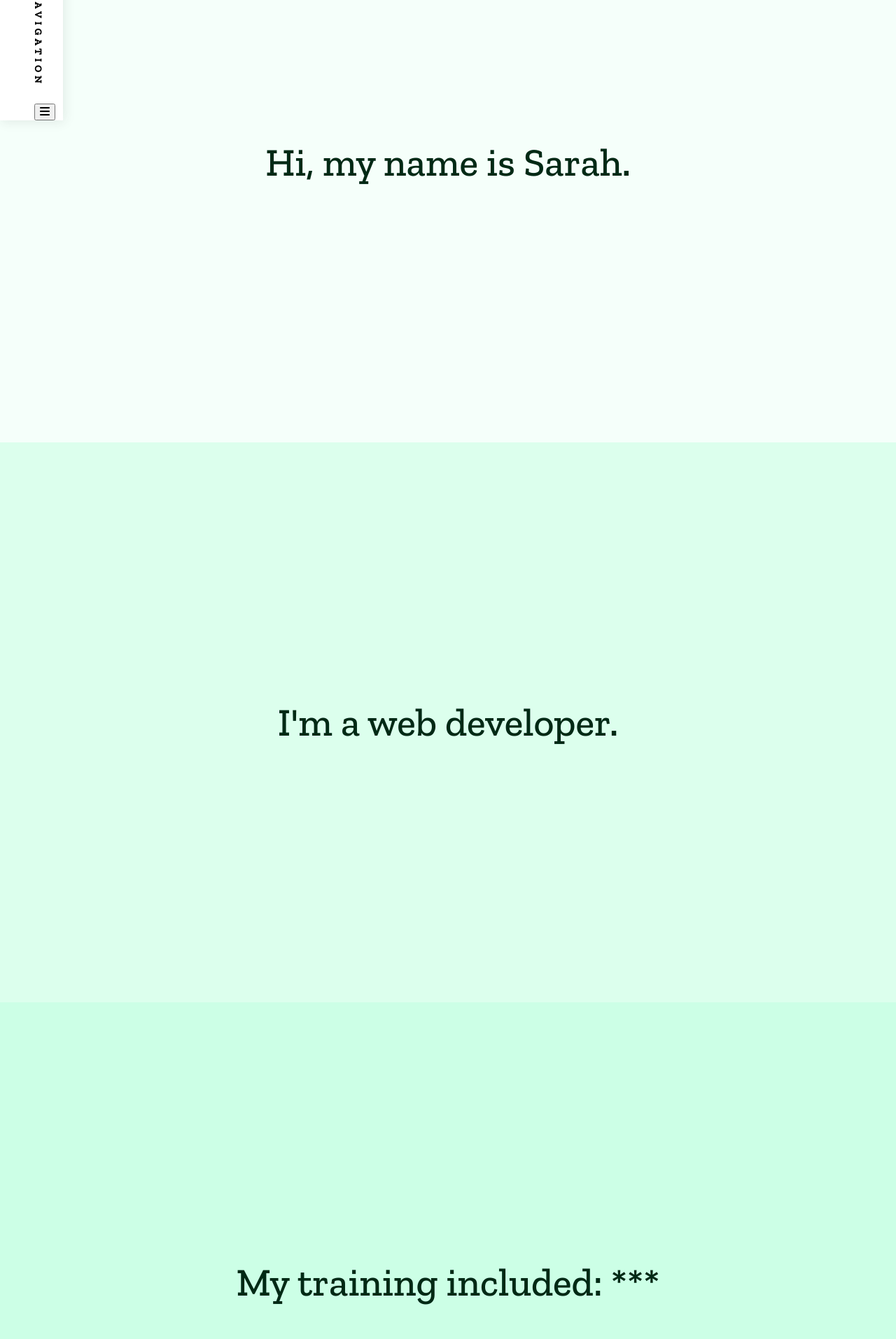
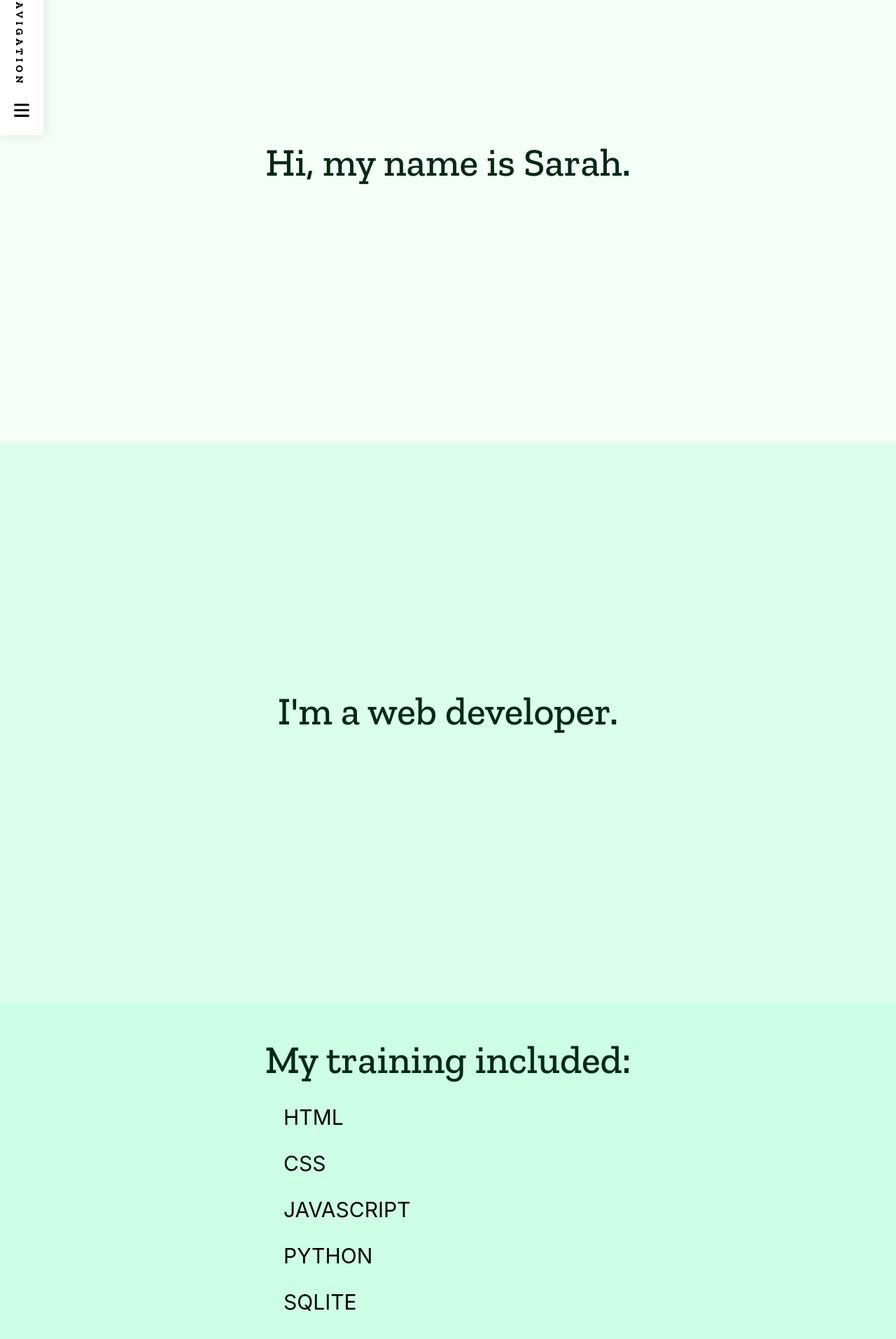
Before and after one commit to SarahIrons/SarahIronsPortfolio, a React (Create React App) app: page / in a window 1280 px wide. Shown: the part 168-2081 px from the top of the page at 70% size. Built offline with nearby package versions, Linux system fonts and the light colour scheme.

Commit message:
feat: a lot of updates

```diff
--- a/package.json
+++ b/package.json
@@ -13,6 +13,7 @@
     "@testing-library/user-event": "^13.5.0",
     "react": "^18.2.0",
     "react-dom": "^18.2.0",
+    "react-intersection-observer": "^9.8.0",
     "react-scripts": "5.0.1",
     "sass": "^1.70.0",
     "web-vitals": "^2.1.4"
--- a/src/App.js
+++ b/src/App.js
@@ -1,20 +1,36 @@
 import './App.scss';
+
+import { FontAwesomeIcon } from '@fortawesome/react-fontawesome';
+import { faLinkedin,faSquareGithub} from  "@fortawesome/free-brands-svg-icons";
+import { faEnvelope} from '@fortawesome/free-solid-svg-icons';
+
 import ContentSection from './components/ContentSection';
 import NavigationPanel from './components/Navigation';
-import { FontAwesomeIcon } from '@fortawesome/react-fontawesome';
-import { faLinkedin,faSquareGithub} from  "@fortawesome/free-brands-svg-icons";
+import RevealEffect from './components/RevealEffect';
+
+
 
 function App() {
   return (
   <>
     <NavigationPanel/>
-    <ContentSection id="about"><h1>Hi, my name is Sarah.</h1></ContentSection>
-    <ContentSection id="work" className="two"><h1>I'm a web developer.</h1></ContentSection>
-    <ContentSection id="skills" className="three"><h1>My training included: ***</h1></ContentSection>
+    <ContentSection id="about">
+      <h1>Hi, my name is Sarah.</h1>
+
+    </ContentSection>
+    <ContentSection id="work" className="two"><h1>I'm a web developer.</h1>
+    <p></p></ContentSection>
+    <ContentSection id="skills" className="three"><h1>My training included:</h1>
+
+      <RevealEffect listItems={["HTML", "CSS", "JavaScript", "Python","SQLite","jQuery","React","Bootstrap","Sass"]} />
+
+
+    </ContentSection>
+
     <ContentSection id="contact" className="four">
       <h1>Here is how to reach me:</h1>
-      <ul>
-        <li><a href = "mailto: sarahirons11@gmail.com">sarahirons11@gmail.com</a></li>
+      <ul id="contact-info">
+        <li><a href = "mailto: sarahirons11@gmail.com"><FontAwesomeIcon icon={faEnvelope}/></a></li>
         <li><a href="https://www.linkedin.com/in/sarah-e-irons/"><FontAwesomeIcon icon={faLinkedin}/></a></li>
         <li><a href="https://github.com/SarahIrons"><FontAwesomeIcon icon={faSquareGithub}/></a></li>
       </ul>
--- a/src/App.scss
+++ b/src/App.scss
@@ -105,3 +105,11 @@ h1 {
 .underline {
   text-decoration: underline;
 }
+
+#contact-info {
+
+  text-align: center;
+
+  a{ color:rgb(90, 46, 193);}
+
+}
--- a/src/components/ContentSection/styles.scss
+++ b/src/components/ContentSection/styles.scss
@@ -2,12 +2,15 @@
 .content-section {
   $main: #F5FFFA;
   background-color: $main;
-    height: 100vh;
+    min-height: 100vh;
     width: 100%;
     display: flex;
     align-items: center;
     justify-content: center;
     flex-direction: column;
+    padding: 20px;
+    box-sizing: border-box;
+    overflow: hidden;
     &.two{background: darken($main, 5%)};
     &.three{background: darken($main, 8%)};
     &.four{
@@ -16,6 +19,7 @@
       li{
         font-size: 40px;
       }
+
       ul{
           list-style-type: none;
           padding-left: 0;
@@ -23,4 +27,9 @@
       }
     }
     h1{color: darken($main,90%);}
+    @media only screen and (min-width:600px){
+      padding-inline: 150px;
+      padding-block: 40px;
+    }
+
   }
--- a/src/components/Navigation/index.js
+++ b/src/components/Navigation/index.js
@@ -5,16 +5,16 @@ import { FontAwesomeIcon } from '@fortawesome/react-fontawesome';
 
 const NavigationPanel = (props) => {
 
-    const [isOpen, setIsOpen] = useState('close');
+    const [isOpen, setIsOpen] = useState('nav--close');
 
     return (
     <>
         <div className="navbar--container sticky">
             <div className="navbar--title"><h4>navigation</h4></div>
-            <button onClick={()=>{setIsOpen('open')}} className="navbar--icon"><FontAwesomeIcon icon={faBars}/></button>
+            <button aria-label="open nav menu" onClick={()=>{setIsOpen('')}} className="nav__button--open nav__button"><FontAwesomeIcon icon={faBars}/></button>
         </div>
-        <div className={`nav--open ${isOpen} sticky`}>
-            <button onClick={()=>{setIsOpen('close')}} className="nav--open-icon"><FontAwesomeIcon icon={faXmark} /></button>
+        <div className={`nav ${isOpen} sticky`}>
+            <button  aria-label="close nav menu" onClick={()=>{setIsOpen('nav--close')}} className="nav__button--close nav__button"><FontAwesomeIcon icon={faXmark} /></button>
             <div className="nav--open-title">explore</div>
             <div className="nav--open-menu">
                 <a href="#about">about</a>
--- a/src/components/Navigation/styles.scss
+++ b/src/components/Navigation/styles.scss
@@ -8,11 +8,12 @@ $ease-slow: all .4s ease-out;
     z-index: 10;
   }
   .navbar--container {
-    top: 15%;
+    top: 5%;
     background: $white;
-    height: 220px;
-    width: 90px;
     box-shadow: 2px 2px 15px rgba($dark, .1);
+    @media only screen and (min-width:600px){
+      top: 15%;
+    }
   }
   .navbar--icon {
     margin-top: 24px;
@@ -24,40 +25,39 @@ $ease-slow: all .4s ease-out;
     }
   }
   .navbar--title {
-    margin-left: 27px;
     margin-top: 35px;
+    display: none;
     h4 {
       writing-mode: vertical-rl;
       font-family: "Zilla Slab";
       letter-spacing: .34em;
       text-transform: uppercase;
       font-size: 0.9em;
+
     }
+    @media only screen and (min-width:600px){
+      display: block;
+    }
+
   }
 
   //navigation open
 
-  .nav--open {
+  .nav{
     height: 100vh;
     width: 300px;
     background: $white;
     transition: $ease-slow;
     opacity: 1;
     box-shadow: 2px 2px 15px rgba($dark, .1);
+
+    &.nav--close {
+      transform: translateX(-300px);
+      transition: $ease-slow;
+      opacity: 0;
+    }
   }
 
-  .nav--open-icon {
-    text-align: right;
-    padding: 20px;
-    i {
-      font-size: 1.8em;
-      color: $main;
-      &:hover {
-        color: $dark;
-        cursor: pointer;
-      }
-    }
-  }
 
   .nav--open-title {
     font-family: "Zilla Slab";
@@ -66,6 +66,7 @@ $ease-slow: all .4s ease-out;
     letter-spacing: .2em;
     text-align: center;
     margin-top: 35%;
+
   }
 
   .nav--open-menu {
@@ -82,8 +83,28 @@ $ease-slow: all .4s ease-out;
     }
   }
 
-  .close {
-    transform: translateX(-300px);
-    transition: $ease-slow;
-    opacity: 0;
+
+
+  .nav__button {
+    background: transparent;
+    border: none;
+    padding:5px;
+    font-size: 25px;
+    &--close {
+      position: absolute;
+      right: 10px;
+    }
+
+    &--open {
+      text-align: right;
+      padding: 20px;
+      i {
+        font-size: 1.8em;
+        color: $main;
+        &:hover {
+          color: $dark;
+          cursor: pointer;
+        }
+      }
+    }
   }
--- /dev/null
+++ b/src/components/RevealEffect/RevealEffectItem.js
@@ -0,0 +1,22 @@
+import React, {useState} from 'react';
+import { InView } from 'react-intersection-observer';
+
+
+// destructuring an object in JS, and destructuring props in a React Component
+// Intersection Observer
+// useState
+const RevealEffectItem = ({item}) => {
+    const [itemPostViewClass, setItemPostViewClass]= useState('')
+
+    const updateClass = (shouldUpdateClass) =>{
+        if(itemPostViewClass !== 'reveal-effect__item--been-viewed' && shouldUpdateClass)
+        setItemPostViewClass('reveal-effect__item--been-viewed')
+    }
+
+    return <InView as='li' className={`reveal-effect__item ${itemPostViewClass}`} onChange={(isInView)=>updateClass(isInView)} >
+        <span className='reveal-effect__text'>{item}</span>
+    </InView>
+
+}
+
+export default RevealEffectItem;
--- /dev/null
+++ b/src/components/RevealEffect/index.js
@@ -0,0 +1,19 @@
+import React from 'react';
+import './styles.scss';
+import RevealEffectItem from './RevealEffectItem';
+
+// destructuring an object in JS, and destructuring props in a React Component
+const RevealEffect = ({id, className, listItems=[] }) => {
+
+    return (
+        <ul id={id} className={`reveal-effect ${className}`}>
+            {
+                listItems.map((item)=>{
+                    return <RevealEffectItem item={item}/>
+                })
+            }
+        </ul>
+     )
+}
+
+export default RevealEffect;
--- /dev/null
+++ b/src/components/RevealEffect/styles.scss
@@ -0,0 +1,87 @@
+.reveal-effect {
+    padding-inline-start: 0px;
+    width: 100%;
+    margin-inline: auto;
+    @media only screen and (min-width:600px){
+        width: 50%;
+    }
+    &__item{
+        width: fit-content;
+        max-width: 100%;
+        box-sizing: border-box;
+        font-size: 30px ;
+        list-style-type: none;
+        text-transform: uppercase;
+        position: relative;
+        margin-block: 10px;
+
+        padding:10px;
+        padding-inline-end: 25%;
+        @media only screen and (min-width:600px){
+           padding-inline-end: 50%;
+          }
+
+
+        &::after{
+            background-color: rgb(90, 46, 193);
+        }
+
+        &:nth-of-type(2)::after,
+        &:nth-of-type(2n+3)::after{
+            background-color: rgb(31, 63, 203);
+        }
+
+        &:nth-of-type(3n+3)::after{
+            background-color: rgb(101, 8, 101);
+        }
+
+
+        &--been-viewed{
+            &::after{
+                content: "";
+                position:absolute;
+                inset: 0;
+                animation-name:reveal-effect;
+                animation-duration: 1.5s;
+                animation-timing-function: ease-in-out;
+                animation-delay: .5s;
+                width: 0;
+            }
+            .reveal-effect__text{
+                animation:reveal-text 2s ease-in-out;
+                opacity: 1;
+                text-align: center;
+            }
+        }
+    }
+    &__text{
+      opacity: 0;
+    }
+    @keyframes reveal-effect {
+        0%{
+            width: 0;
+            left:0;
+        }
+        44%{
+            width: 100%;
+            left: 0;
+        }
+        54%{
+            width: 100%;
+            left:0;
+        }
+        100%{
+            width: 0;
+            left:100%;
+
+        }
+    }
+
+    @keyframes reveal-text {
+        0%{opacity: 0;}
+        44%{opacity: 0;}
+        54%{opacity: 1;}
+    }
+
+
+}
```
Also changed, not shown: 1 other file (tests, documents, lock files or other folders).
